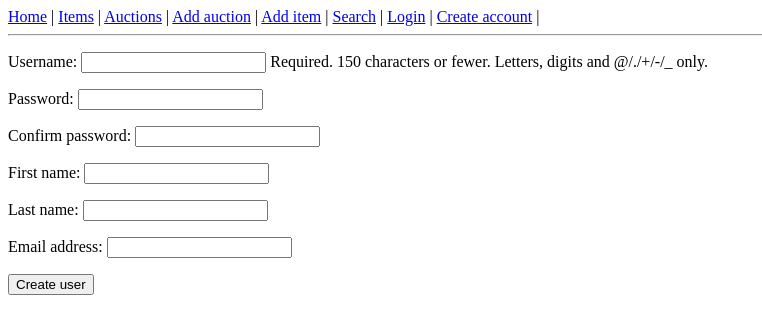
After one commit to filipzmija1/Auction-site, a Django app: page /create-account/ in a window 1280 px wide. The commit adds this page. Shown: the top 334 px of the page, without its empty margins (0-762 px from the left). Run offline with Django 4.2, Linux system fonts and the light colour scheme.

Commit message:
user profile

```diff
--- /dev/null
+++ b/auctionsite/auctions/templates/auctions/add_user_form.html
@@ -0,0 +1,9 @@
+{% extends 'auctions/base_template.html' %}
+{% block title %} New account {% endblock %}
+
+{% block content %}
+<form action="" method="POST">
+    {{ form.as_p }}
+    <input type="submit" value="Create user">
+</form>
+{% endblock %}
--- a/auctionsite/auctions/templates/auctions/base_template.html
+++ b/auctionsite/auctions/templates/auctions/base_template.html
@@ -11,10 +11,11 @@
 <a href="/add-item">Add item</a> |
 <a href="/search">Search</a> |
 {% if user.is_authenticated %}
-<a href="/logout">Logout</a>
-{{ user.username }}
+<a href="/logout">Logout</a> |
+{{ user.username }} |
 {% else %}
-<a href="/login">Login</a>
+<a href="/login">Login</a> |
+<a href="/create-account">Create account</a> |
 {% endif %}
 <hr>
 {% block content %}
--- a/auctionsite/auctions/templates/auctions/item_detail.html
+++ b/auctionsite/auctions/templates/auctions/item_detail.html
@@ -1,5 +1,5 @@
 {% extends 'auctions/base_template.html' %}
-{% block title %} {{ object.name }} {% endblock %}
+{% block title %} {{ item.name }} {% endblock %}
 {% block content %}
 <h1>{{ item.name }}</h1>
    Name: {{ item.name }} <br>
--- a/auctionsite/auctions/views.py
+++ b/auctionsite/auctions/views.py
@@ -8,7 +8,7 @@ from django.db.models import Q
 
 from .models import Auction, Item, Opinion, Bid
 from .utils import average_rating
-from .forms import BidForm, OpinionForm, SearchForm, LoginForm
+from .forms import BidForm, OpinionForm, SearchForm, LoginForm, AddUserForm
 
 
 User = get_user_model()
@@ -195,3 +195,17 @@ class Login(View):
             else:
                 form.add_error(None, 'Invalid username or password')
                 return render(request, self.template_name, {'form': form})
+
+
+class Logout(View):
+    def get(self, request, *args, **kwargs):
+        logout(request)
+        return redirect('/home')
+
+
+class AddUser(View):
+    form = AddUserForm()
+    template_name = 'auctions/add_user_form.html'
+
+    def get(self, request, *args, **kwargs):
+        return render(request, self.template_name, {'form': self.form})
--- a/auctionsite/auctionsite/urls.py
+++ b/auctionsite/auctionsite/urls.py
@@ -35,6 +35,8 @@ urlpatterns = [
     path('search', auctions.SearchAuction.as_view()),
     path('edit-opinion/<int:pk>', auctions.EditOpinion.as_view()),
     path('login/', auctions.Login.as_view()),
+    path('logout/', auctions.Logout.as_view()),
+    path('create-account/', auctions.AddUser.as_view()),
 
 ]
 if settings.DEBUG:
```
Also changed, not shown: auctionsite/auctions/forms.py (+13 -0 lines), auctionsite/db.sqlite3.
